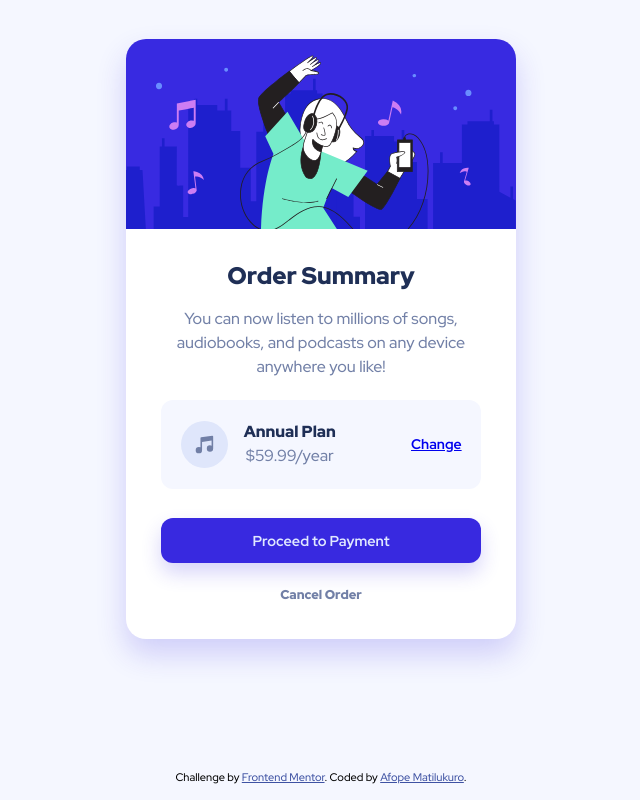
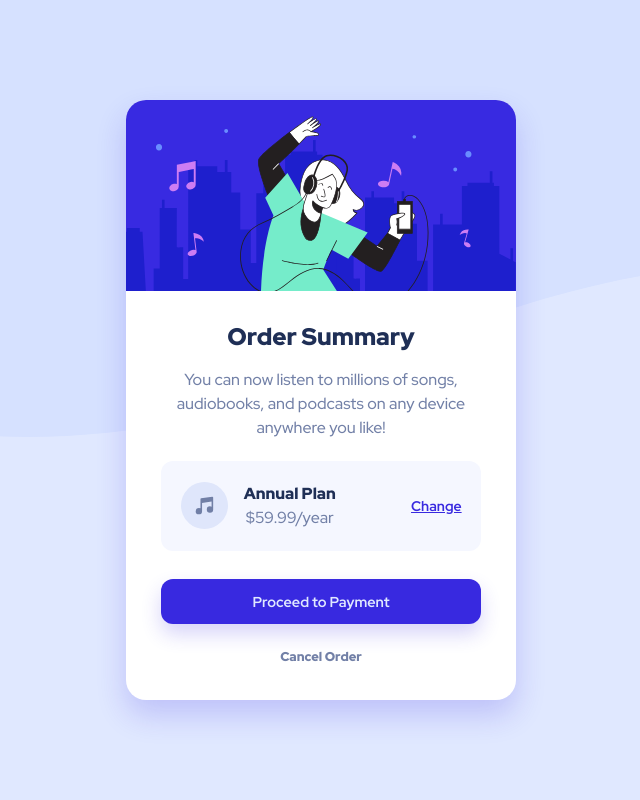
Before and after one commit to AfopeM/Order-Summary-Component, a plain HTML site: page index.html in a window 1280 px wide. Shown: the whole page, without its empty margins (319-959 px from the left). Drawn offline with Linux system fonts and the light colour scheme.

Commit message:
First Update

```diff
--- a/index.html
+++ b/index.html
@@ -20,8 +20,9 @@
       <div class="content">
         <h2>Order Summary</h2>
 
-        <p> You can now listen to millions of songs, audiobooks, and podcasts on any
-          device anywhere you like!</p>
+        <p>You can now listen to millions of songs, audiobooks, and podcasts on any
+          device anywhere you like!
+        </p>
 
         <div class="btn annual flex">
           <div class="flex">
@@ -34,13 +35,8 @@
 
         <div class="btn btn_blue">Proceed to Payment</div>
 
-        <p class="last">Cancel Order</p>
+        <p class="cancel">Cancel Order</p>
     </section>
-
-    <div class="attribution">
-      Challenge by <a href="https://www.frontendmentor.io?ref=challenge" target="_blank">Frontend Mentor</a>.
-      Coded by <a href="#">Afope Matilukuro</a>.
-    </div>
   </div>
 </body>
 
--- a/style.css
+++ b/style.css
@@ -1,8 +1,11 @@
 @import url('https://fonts.googleapis.com/css2?family=Red+Hat+Display:wght@500;700;900&display=swap');
 
 :root {
+    /* Primary Colour */
     --Pale-blue: hsl(225, 100%, 94%);
     --Bright-blue: hsl(245, 75%, 52%);
+
+    /* Neutral Colour */
     --Very-pale-blue: hsl(225, 100%, 98%);
     --Desaturated-blue: hsl(224, 23%, 55%);
     --Dark-blue: hsl(223, 47%, 23%);
@@ -17,7 +20,8 @@
 body {
     font-family: 'Red Hat Display', sans-serif;
     font-size: 16px;
-    background-color: var(--Very-pale-blue);
+    background: url(images/pattern-background-desktop.svg) no-repeat;
+    background-color: var(--Pale-blue);
     height: 100vh;
 }
 
@@ -47,8 +51,7 @@ body {
 }
 
 .card img {
-    border-top-left-radius: 20px;
-    border-top-right-radius: 20px;
+    border-radius: 20px 20px 0 0;
     width: 100%;
 }
 
@@ -93,6 +96,7 @@ body {
 .card .content a {
     font-size: 14px;
     font-weight: 700;
+    color: var(--Bright-blue);
 }
 
 .card .content .btn_blue {
@@ -104,24 +108,17 @@ body {
     box-shadow: 0 10px 20px rgba(56, 41, 224, 0.2);
 }
 
-.card .content .last {
+.card .content .cancel {
     font-size: 0.8rem;
     font-weight: 900;
 }
 
-/* FOOTER */
-.attribution {
-    font-size: 11px;
-    text-align: center;
-    align-self: end;
-    padding: 1rem;
-}
 
-.attribution a {
-    color: hsl(228, 45%, 44%);
-}
+@media screen and (max-width:375px) {
+    body {
+        background: url(images/pattern-background-mobile.svg);
+    }
 
-@media (max-width:375px) {
     .card {
         width: 340px;
         /* height: 575px; */
@@ -139,7 +136,7 @@ body {
         padding: 0.8rem 1.2rem;
     }
 
-    .card .content .last,
+    .card .content .cancel,
     .card .content .btn_blue {
         font-size: 1rem;
     }
```
